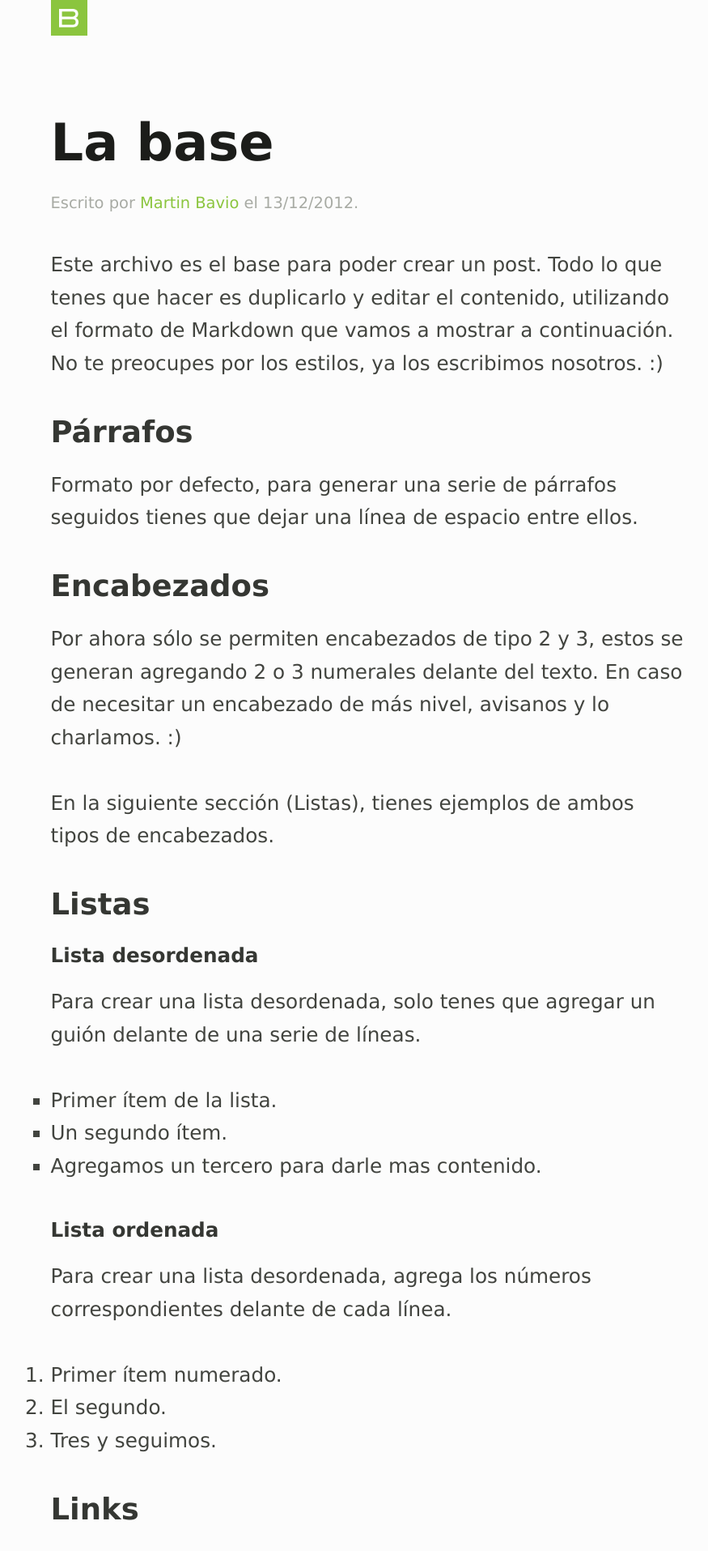
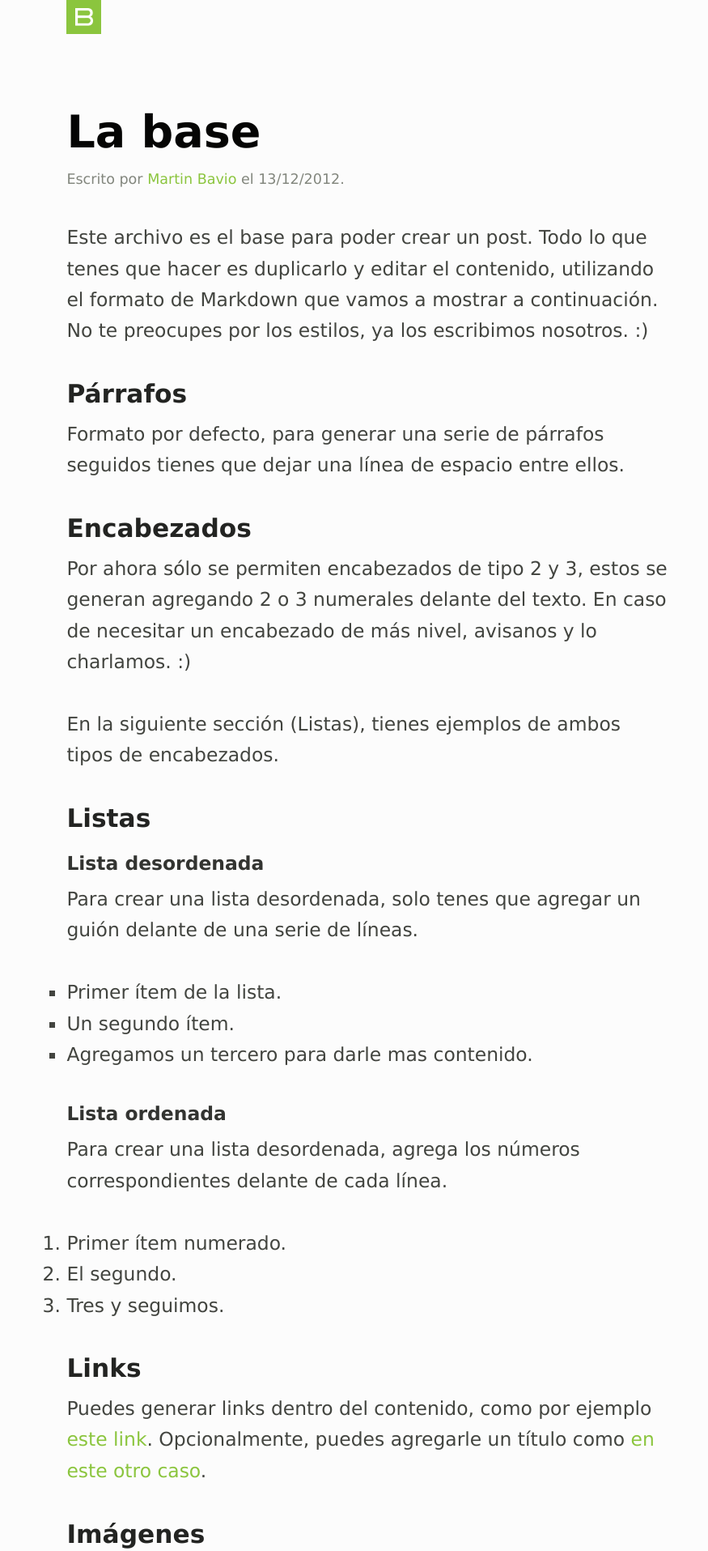
Before and after one commit to marbiano/bahn, a Jekyll site: the page built from _posts/2012-12-13-la-base.markdown, in a window 1280 px wide. Shown: the top 1915 px of the page at 81% size, without its empty margins (186-1061 px from the left). Built offline with Jekyll 4.4.1, drawn with Linux system fonts in a browser that asks for light colours; Markdown is read by kramdown in place of the engine named in the settings; a style sheet for code colours, icons or effects is not loaded.

Commit message:
Added sass file to the repository

```diff
--- a/_layouts/default.html
+++ b/_layouts/default.html
@@ -23,16 +23,17 @@
   s.parentNode.insertBefore(wf, s);
 })();
 </script>
-  <link rel="stylesheet" href="//f.fontdeck.com/s/css/I+7V/2ZBKU5S9V0kveK9CHDgBZw/localhost/27172.css" type="text/css" />
    <!-- Homepage CSS -->
    <link rel="stylesheet" href="css/screen.css" type="text/css" media="screen, projection" />
 </head>
 <body>
   <div class="container">
     <header>
-      <a href="/"><img src="images/logo.png" alt="Bahn" /></a>
+      <a href="/" class="logo"><img src="images/logo.png" alt="Bahn" /></a>
     </header>
-    {{ content }}
+    <div class="the-content">
+      {{ content }}
+    </div>
     <footer>
       <p>Bahn es una publicación open-source de diseño web en español.</p>
   </footer>
--- a/_layouts/post.html
+++ b/_layouts/post.html
@@ -5,8 +5,8 @@
 <div id="post" class="the-post">
     <h1>{{ page.title }}</h1>
     <p class="the-meta">Escrito por <a href="{{ author.web }}">{{ author.name }}</a> el {{ page.date | date:'%d/%m/%Y' }}.</p>
-    <!-- <p>Lorem ipsum dolor sit amet, consectetur adi * isicing elis *, sed dos eiu * od tempor incididunt ut labore et dolore magna aliqua.</p> -->
-    <div class="the-content">
+    <div class="the-text">
+        <!-- <p>Lorem ipsum dolor sit amet, consectetur 45: * isicinga 60: * sed doei 75: * tempor incididunt ut labore et dolore magna aliqua.</p> -->
         {{ content }}
     </div>
     <div class="the-author" id="author">
--- a/_posts/2012-12-13-la-base.markdown
+++ b/_posts/2012-12-13-la-base.markdown
@@ -5,7 +5,7 @@
 state: draft
 ---
 
-Este archivo es el base para poder crear un post. Todo lo que tenes que hacer es duplicarlo y editar el contenido, utilizando el formato de Markdown que vamos a mostrar a continuación. No te preocupes por los estilos, ya los escribimos nosotros. :)
+Este archivo es el base para poder crear un post. Todo lo que tenes que hacer es **duplicarlo** y editar el contenido, utilizando el formato de Markdown que vamos a mostrar a continuación. No te preocupes por los estilos, ya los escribimos nosotros. :)
 
 
 ## Párrafos
--- a/css/screen.css
+++ b/css/screen.css
@@ -63,7 +63,7 @@
   display: block;
 }
 
-/* line 65, ../sass/screen.scss */
+/* line 48, ../sass/screen.scss */
 html {
   font-family: "Din Text Pro Light", Verdana, sans-serif;
   font-size-adjust: 0.5;
@@ -75,19 +75,19 @@
   color: #42443f;
 }
 
-/* line 73, ../sass/screen.scss */
+/* line 56, ../sass/screen.scss */
 .container {
   padding: 0 1em 1em;
   margin: 0 auto;
   max-width: 29em;
 }
 
-/* line 79, ../sass/screen.scss */
+/* line 62, ../sass/screen.scss */
 header {
   margin-bottom: 3rem;
 }
-/* line 81, ../sass/screen.scss */
-header a {
+/* line 64, ../sass/screen.scss */
+header .logo {
   display: inline-block;
   padding: 0.4em;
   background: #8bc53e;
@@ -95,119 +95,119 @@
   max-width: 68px;
   min-width: 20px;
 }
-/* line 88, ../sass/screen.scss */
-header a img {
+/* line 71, ../sass/screen.scss */
+header .logo img {
   display: block;
   border: none;
   width: 100%;
 }
 
-/* line 97, ../sass/screen.scss */
+/* line 79, ../sass/screen.scss */
 footer {
-  border-top: 1px solid #eff0ef;
-  padding-top: 0.75rem;
-  font-size: 0.7rem;
+  border-top: 1px solid #e3e3e1;
+  padding-top: 0.375rem;
+  font-size: 1rem;
   color: #a8aba4;
 }
-/* line 102, ../sass/screen.scss */
+/* line 84, ../sass/screen.scss */
 footer p {
   margin-bottom: 0;
 }
 
-/* line 107, ../sass/screen.scss */
+/* line 89, ../sass/screen.scss */
 a {
   color: #8bc53e;
   text-decoration: none;
 }
-/* line 110, ../sass/screen.scss */
+/* line 92, ../sass/screen.scss */
 a:hover {
   text-decoration: underline;
 }
 
-/* line 115, ../sass/screen.scss */
+/* line 97, ../sass/screen.scss */
 h1 {
   font-family: "Din Display Pro Bold", Verdana, sans-serif;
   font-size-adjust: 0.5;
   font-weight: bold;
   font-style: normal;
-  font-size: 1.8rem;
+  font-size: 1.77778rem;
   line-height: 1.1;
-  color: #1c1d1a;
-  margin-bottom: 0.75rem;
+  color: #050504;
+  margin-bottom: 0.375rem;
 }
 
-/* line 123, ../sass/screen.scss */
+/* line 105, ../sass/screen.scss */
 .the-meta {
-  color: #a8aba4;
+  color: #82867d;
 }
 
-/* line 127, ../sass/screen.scss */
+/* line 109, ../sass/screen.scss */
 h2 {
   font-family: "Din Display Pro Bold", Verdana, sans-serif;
   font-size-adjust: 0.5;
   font-weight: bold;
   font-style: normal;
   line-height: 1.2;
-  margin-bottom: 0.75rem;
-  color: #353733;
-  font-size: 1.5rem;
+  margin-bottom: 0.375rem;
+  color: #232422;
+  font-size: 1.33333rem;
 }
 
-/* line 135, ../sass/screen.scss */
+/* line 117, ../sass/screen.scss */
 h3 {
   font-family: "Din Display Pro Bold", Verdana, sans-serif;
   font-size-adjust: 0.5;
   font-weight: bold;
   font-style: normal;
-  line-height: 1.3;
-  margin-bottom: 0.75rem;
-  color: #353733;
+  line-height: 1.2;
+  margin-bottom: 0.375rem;
+  color: #333431;
   font-size: 1rem;
 }
 
-/* line 143, ../sass/screen.scss */
-p {
-  margin-bottom: 1.5rem;
+/* line 125, ../sass/screen.scss */
+h2 + h3 {
+  margin-top: 0.75rem;
 }
 
-/* line 147, ../sass/screen.scss */
-strong {
-  font-family: "Din Display Pro Bold", Verdana, sans-serif;
-  font-size-adjust: 0.5;
-  font-weight: bold;
-  font-style: normal;
-  color: #5c5f58;
+/* line 129, ../sass/screen.scss */
+p {
+  margin: 0 0 1.5rem;
 }
 
-/* line 152, ../sass/screen.scss */
+/* line 133, ../sass/screen.scss */
+strong {
+  font-family: "Din Text Pro Light", Verdana, sans-serif;
+  font-size-adjust: 0.5;
+  font-weight: 200;
+  font-style: normal;
+}
+
+/* line 138, ../sass/screen.scss */
 ul {
   margin-bottom: 1.5rem;
   list-style: square inside;
 }
 
-/* line 157, ../sass/screen.scss */
+/* line 143, ../sass/screen.scss */
 ol {
   margin-bottom: 1.5rem;
   list-style: decimal inside;
 }
 
-/* line 162, ../sass/screen.scss */
+/* line 148, ../sass/screen.scss */
 blockquote {
   border-width: 0 0 0 3px;
-  border-color: #e8e8e7;
+  border-color: #eff0ef;
   border-style: solid;
   padding-left: 0.75rem;
   margin-right: 2rem;
-  margin-left: 2rem;
-  color: #b5b7b2;
+  margin-left: 1rem;
+  color: #c2c4bf;
   position: relative;
   margin-bottom: 1.5rem;
 }
-/* line 171, ../sass/screen.scss */
-blockquote * {
-  color: #b5b7b2;
-}
-/* line 174, ../sass/screen.scss */
+/* line 158, ../sass/screen.scss */
 blockquote:before {
   content: "";
   display: block;
@@ -222,7 +222,7 @@
   border-width: 10px 20px 10px 0;
   border-color: transparent #fcfcfc transparent transparent;
 }
-/* line 189, ../sass/screen.scss */
+/* line 172, ../sass/screen.scss */
 blockquote:after {
   content: "";
   display: block;
@@ -235,23 +235,24 @@
   height: 0px;
   border-style: solid;
   border-width: 13px 26px 13px 0;
-  border-color: transparent #e8e8e7 transparent transparent;
+  border-color: transparent #eff0ef transparent transparent;
 }
-/* line 204, ../sass/screen.scss */
+/* line 186, ../sass/screen.scss */
 blockquote h2 {
   line-height: 1.3;
   font-size: 1rem;
 }
-/* line 208, ../sass/screen.scss */
+/* line 190, ../sass/screen.scss */
 blockquote p {
   margin-bottom: 0.5rem;
 }
 
-/* line 214, ../sass/screen.scss */
+/* line 195, ../sass/screen.scss */
 .the-action {
   color: #fcfcfc;
   background: #8bc53e;
   display: block;
+  padding: 1rem;
   -webkit-border-radius: 5px;
   -moz-border-radius: 5px;
   -ms-border-radius: 5px;
@@ -260,130 +261,141 @@
   -webkit-box-sizing: border-box;
   -moz-box-sizing: border-box;
   box-sizing: border-box;
-  padding: 1rem 1.5rem;
   -webkit-transition: background 0.5s;
   -moz-transition: background 0.5s;
   -ms-transition: background 0.5s;
   -o-transition: background 0.5s;
   transition: background 0.5s;
-  margin-bottom: 2rem;
   text-align: center;
 }
-/* line 224, ../sass/screen.scss */
+/* line 204, ../sass/screen.scss */
 .the-action h2 {
   color: #fcfcfc;
   font-size: 1rem;
-  margin-bottom: 0.25rem;
+  margin-bottom: 0;
 }
-/* line 229, ../sass/screen.scss */
+/* line 209, ../sass/screen.scss */
 .the-action p {
   margin-bottom: 0;
-  font-size: 0.7rem;
+  font-size: 1rem;
   display: none;
 }
-/* line 234, ../sass/screen.scss */
+/* line 214, ../sass/screen.scss */
 .the-action:hover {
   background: #70a030;
   text-decoration: none;
 }
 
-/* line 240, ../sass/screen.scss */
+/* line 220, ../sass/screen.scss */
 .the-content {
-  margin-bottom: 1.5rem;
+  margin-bottom: 2.25rem;
 }
 
-/* line 244, ../sass/screen.scss */
+/* line 224, ../sass/screen.scss */
 .the-author {
-  border-top: 4px double #eff0ef;
+  border-top: 4px double #e3e3e1;
   padding-top: 0.75rem;
-  margin-bottom: 4.5rem;
+  margin-bottom: 2.25rem;
 }
-/* line 248, ../sass/screen.scss */
+/* line 228, ../sass/screen.scss */
 .the-author h2 {
-  font-size: 0.6rem;
   text-transform: uppercase;
   letter-spacing: 1px;
-  color: #b0b2ac;
-  margin-bottom: 0.5rem;
+  color: #d6d7d4;
+  font-size: 0.75rem;
+  margin-bottom: 0;
   line-height: 1;
 }
-/* line 256, ../sass/screen.scss */
+/* line 236, ../sass/screen.scss */
 .the-author h3 {
-  color: #1c1d1a;
-  margin-bottom: 0rem;
+  color: #42443f;
+  margin-bottom: 0;
 }
-/* line 260, ../sass/screen.scss */
+/* line 240, ../sass/screen.scss */
 .the-author p {
-  margin-bottom: 0.5rem;
-  color: #a8aba4;
+  margin-bottom: 0.75rem;
+  color: #82867d;
 }
-/* line 264, ../sass/screen.scss */
+/* line 244, ../sass/screen.scss */
 .the-author ul {
   margin: 0;
 }
-/* line 266, ../sass/screen.scss */
+/* line 246, ../sass/screen.scss */
 .the-author ul li {
   display: inline-block;
-  color: #dbdcd9;
   margin-right: 0.25em;
 }
-/* line 270, ../sass/screen.scss */
+/* line 249, ../sass/screen.scss */
 .the-author ul li.twitter a {
   color: #00aced;
 }
-/* line 273, ../sass/screen.scss */
+/* line 252, ../sass/screen.scss */
 .the-author ul li.github a {
   color: #333;
 }
-/* line 277, ../sass/screen.scss */
+/* line 255, ../sass/screen.scss */
 .the-author ul li:last-child {
   margin-right: 0;
 }
 
-@media only screen and (min-width: 34.625em) {
-  /* line 284, ../sass/screen.scss */
+@media only screen and (min-width: 31em) {
+  /* line 264, ../sass/screen.scss */
   html {
-    font-size: 1.3125em;
+    font-size: 1.26563em;
   }
 }
-@media only screen and (min-width: 40.0625em) {
-  /* line 290, ../sass/screen.scss */
+@media only screen and (min-width: 34.625em) {
+  /* line 264, ../sass/screen.scss */
   html {
-    font-size: 1.5em;
+    font-size: 1.42383em;
   }
 
-  /* line 293, ../sass/screen.scss */
+  /* line 268, ../sass/screen.scss */
   h1 {
-    font-size: 2.5875rem;
+    font-size: 2.37037rem;
   }
 
-  /* line 296, ../sass/screen.scss */
+  /* line 271, ../sass/screen.scss */
   .the-meta {
-    font-size: 0.7875rem;
+    font-size: 0.75rem;
   }
 
-  /* line 299, ../sass/screen.scss */
+  /* line 274, ../sass/screen.scss */
   .the-author {
-    font-size: 0.7875rem;
+    font-size: 0.75rem;
+  }
+  /* line 276, ../sass/screen.scss */
+  .the-author h2 {
+    font-size: 0.5625rem;
+  }
+  /* line 279, ../sass/screen.scss */
+  .the-author h2 + h3 {
+    margin-top: 0.375rem;
   }
 
-  /* line 302, ../sass/screen.scss */
+  /* line 283, ../sass/screen.scss */
   .the-action {
     text-align: left;
   }
-  /* line 304, ../sass/screen.scss */
+  /* line 285, ../sass/screen.scss */
   .the-action p {
     display: block;
+    font-size: 0.75rem;
+  }
+
+  /* line 290, ../sass/screen.scss */
+  footer {
+    font-size: 0.75rem;
   }
 }
-@media only screen and (min-width: 45.5em) {
-  /* line 311, ../sass/screen.scss */
+@media only screen and (min-width: 38.70313em) {
+  /* line 264, ../sass/screen.scss */
   html {
-    font-size: 1.6875em;
+    font-size: 1.60181em;
   }
 }
-@media only screen and (min-width: 55.5em) {
-  /* line 317, ../sass/screen.scss */
+@media only screen and (min-width: 53.29102em) {
+  /* line 298, ../sass/screen.scss */
   ul, ol {
     list-style-position: outside;
   }
```
Also changed, not shown: config.rb (added, +25 -0 lines), sass/screen.scss (added, +301 -0 lines), 1 other file.
